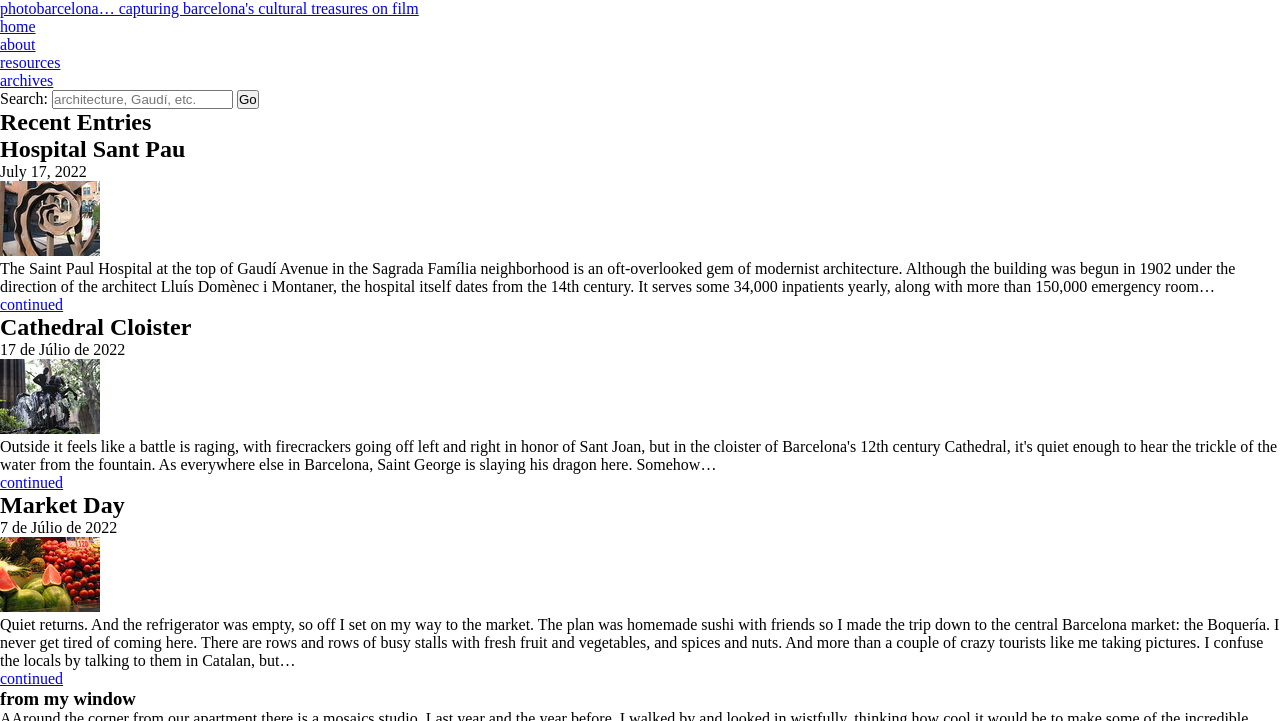
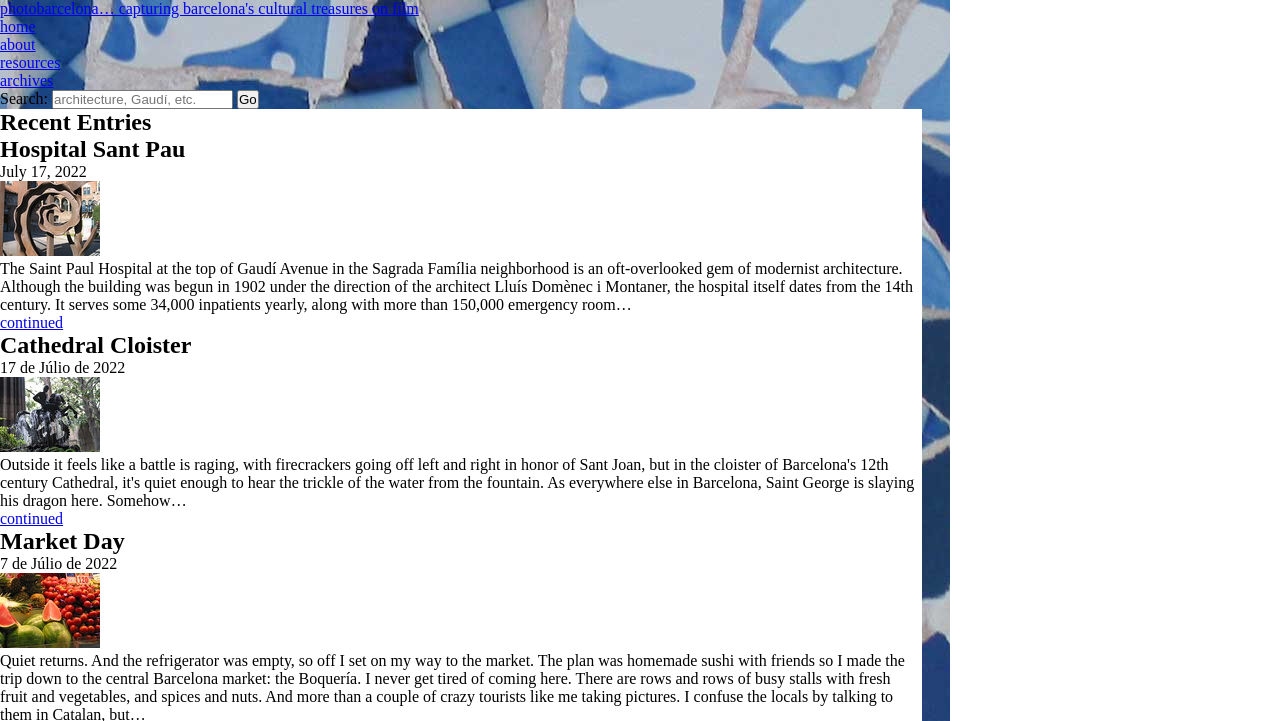
Before and after one commit to robertoalvs/estudando-o-livro-002, a plain HTML site: page old-index.html in a window 1280 px wide. Shown: the top 721 px of the page. Drawn offline with Linux system fonts and the light colour scheme.

Commit message:
atualização

```diff
--- a/css/estudando-livro.css
+++ b/css/estudando-livro.css
@@ -5,3 +5,31 @@
     margin: 0px;
     padding: 0px;
 }
+
+body {
+
+
+
+}
+
+#container {
+
+   background-image: url(../img/bg-bluebench.jpg);
+   width: 90%;
+   max-width: 950px;
+}
+
+header {
+
+
+
+
+}
+
+article {
+
+   width: 97%;
+   max-width: 940px;
+   background-color: white;
+
+}
--- a/old-index.html
+++ b/old-index.html
@@ -10,19 +10,19 @@
 
 <body>
 
+        <div id="container">
+
             <header role="banner">
 
                 <p><a href="#">photobarcelona… capturing barcelona's cultural treasures on film</a></p>
 
                   <nav role="navigation">
-
                         <ul>
                             <li><a href="#">home</a></li>
                             <li><a href="#">about</a></li>
                             <li><a href="#">resources</a></li>
                             <li><a href="#">archives</a></li>
                         </ul>
-
                     </nav>
 
                         <form method="get" role="search">
@@ -32,8 +32,6 @@
                         </form>
 
                     </header>
-
-                <main>
 
                         <article>
 
@@ -72,8 +70,6 @@
 
                         </article>
 
-                </main>
-
                 <aside>
 
                     <nav role="navigation">
@@ -81,7 +77,6 @@
                         <h3>from my window</h3>
 
                             <p>AAround the corner from our apartment there is a mosaics studio. Last year and the year before, I walked by and looked in wistfully, thinking how cool it would be to make some of the incredible mosaics they have displayed.</p>
-
                              <p>This year, I signed up. It’s a 22 hour workshop, spread into 2 hour chunks. I’ve been going Monday and Wednesday mornings, and it’s been great. I’ve learned how to cut ceramic tiles and also “gres” (their word for sandstone, and refers to a matte tile) and how to fit them together. I’ve got a bunch of ideas for more projects.</p>
 
                              <p>So, the other day we make our annual pilgrimage to the Sagrada Familia, and my favorite part is always watching what they’re working on, and there in the middle of the work area is a small pile of green and gold mosaic triangles, just like the ones I’ve been cutting…</p>
@@ -100,7 +95,6 @@
 
                             <p><a href="#">More from the archive</a></p>
                     </nav>
-
 
                 </aside>
 
@@ -142,5 +136,6 @@
                         </ul>
 
                 </footer>
+        </div>
     </body>
 </html>
```
Lines whose indentation alone changed are shown as unchanged.
